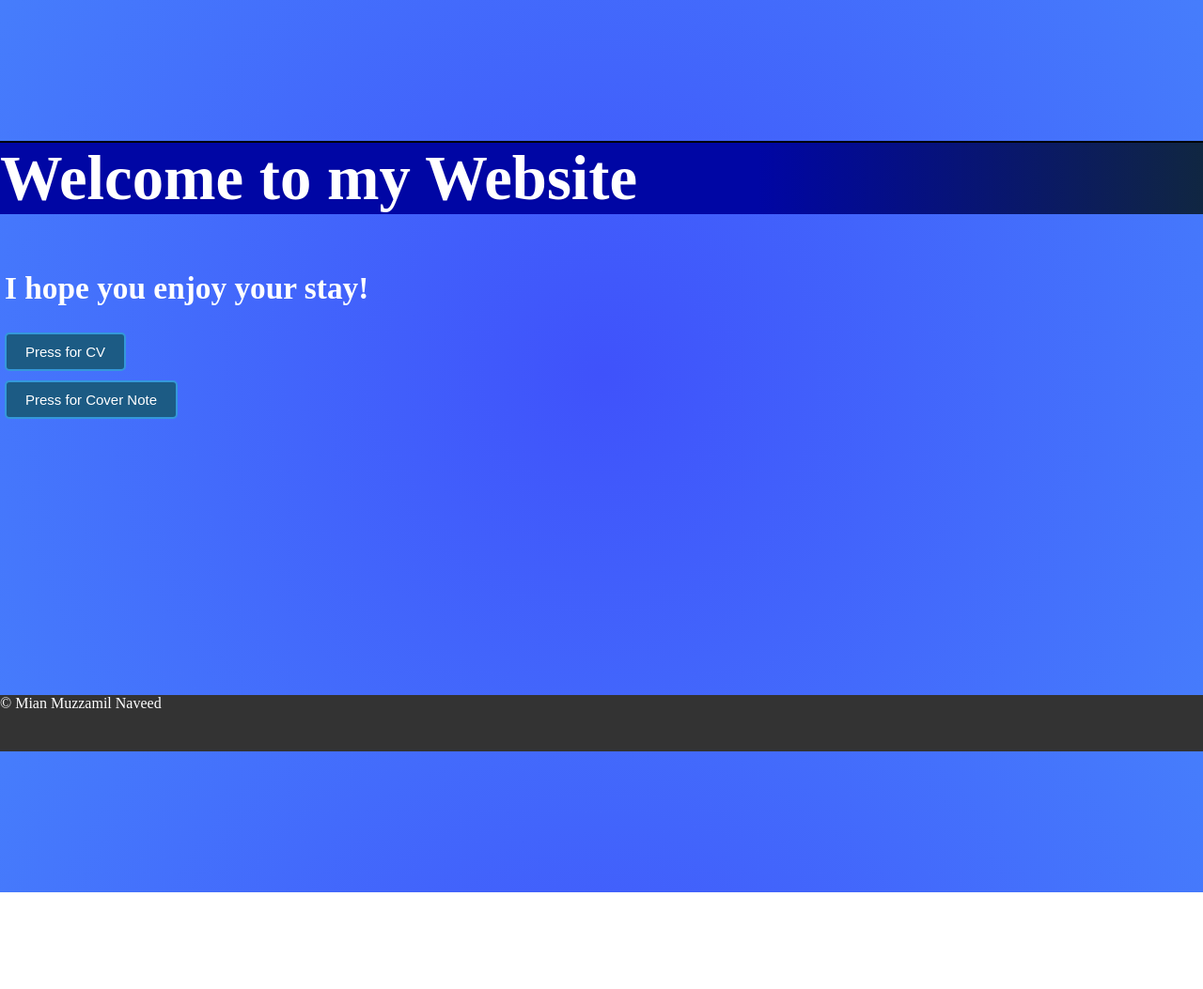
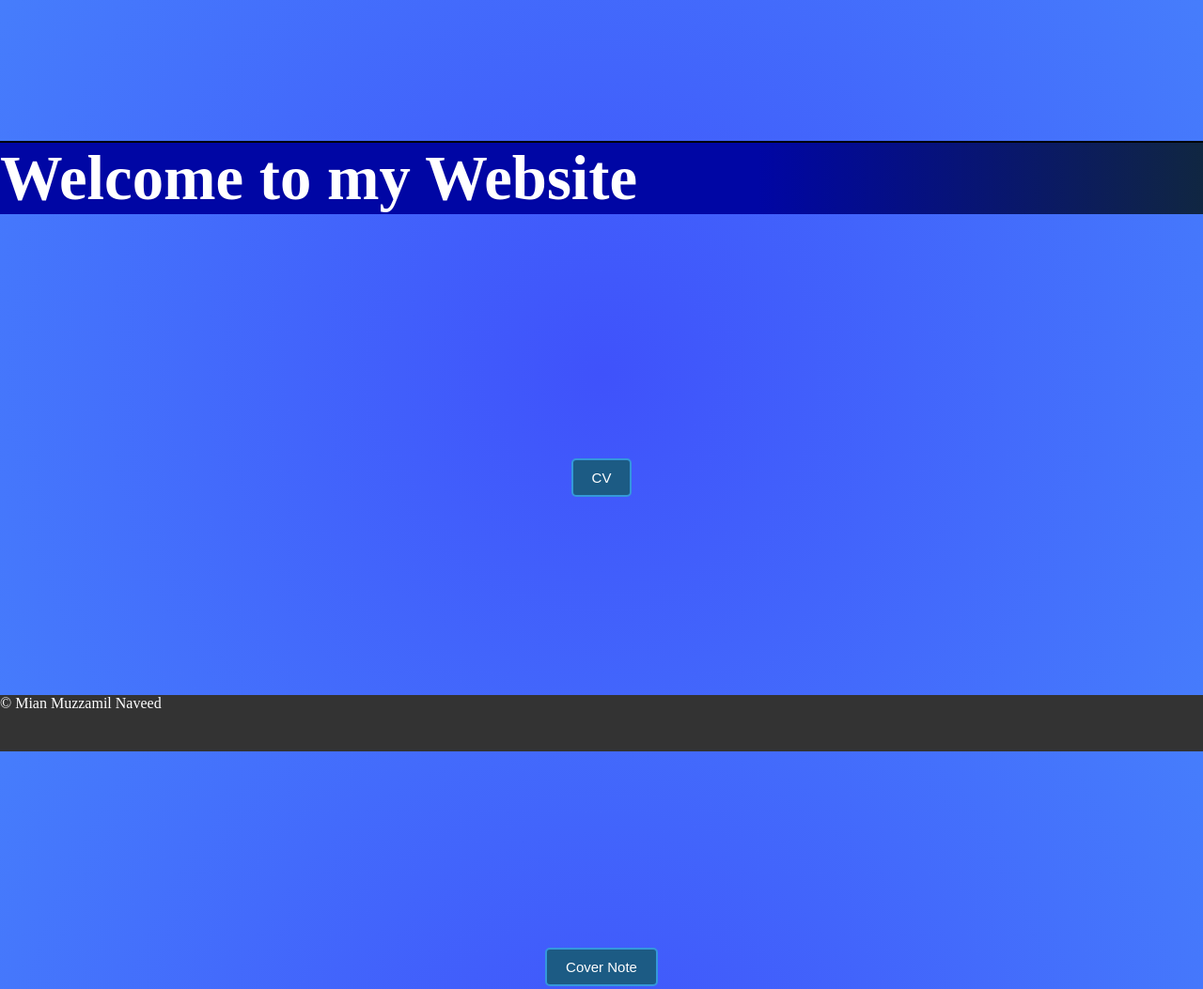
Before and after one commit to Decoder9104/Resume, a plain HTML site: page index.html in a window 1280 px wide. Shown: the top 1053 px of the page at 94% size. Before the commit the page ends 950 px from the top, so only its background shows below. Drawn offline with nearby package versions, Linux system fonts and the light colour scheme.

Commit message:
Second commit

```diff
--- a/This.css
+++ b/This.css
@@ -13,62 +13,45 @@ html{
     background: radial-gradient(circle, rgba(63,82,251,1) 0%, rgba(70,125,252,1) 100%);
 }
 
+.Welcome{
+    display: grid;
+    gap: 5rem;
 
-.Welcome h2{
-    font-size: 25pt;
-    color: white;
 }
 
-.Welcome a{
+
+.this{
+    display: flex;
+    justify-content: center;
+    align-items: center;
+    padding: 200px;
+}
+.this button{
     display: inline-block;
     padding: 10px 20px;
-    text-decoration: none;
-    color: white;
     background-color: #1c5b84;
     border-radius: 5px;
     font-family: Arial, sans-serif;
     font-size: 15px;
     border: 2px solid #3498db;
-    transition: background-color 0.3s, color 0.3s, border-color 0.3s; display: inline-block;
 }
 
-.Welcome a:hover{
-  background-color: #2980b9;
-  border-color: #2980b9;
-  color: white;
+.this a{
+    text-decoration: none;
+    color: white;
 
 }
-.Welcome{
-    margin-left: 5px;
-}
 
-.Cover-Note h2{
-    font-size: 25pt;
-    color: white;
-}
-
-.Cover-Note a{
-    display: inline-block;
+.this a:hover{
     padding: 10px 20px;
     text-decoration: none;
-    color: white;
-    background-color: #1c5b84;
+    color: black;
+    background-color: white;
     border-radius: 5px;
     font-family: Arial, sans-serif;
     font-size: 15px;
     border: 2px solid #3498db;
     transition: background-color 0.3s, color 0.3s, border-color 0.3s; display: inline-block;
-}
-
-.Cover-Note a:hover{
-    background-color: #2980b9;
-    border-color: #2980b9;
-    color: white;
-}
-
-.Cover-Note{
-    margin-top: 10px;
-    margin-left: 5px;
 }
 
 
--- a/This.js
+++ b/This.js
@@ -1,29 +1,11 @@
 $(function () {
-
-    This(".Welcome");
-    That(".Cover-Note")
-
-   function This(type){
-        var $The = $(type)
-        $($The).on("click","a", function(e) {
-            e.preventDefault();
-            window.location.href = 'cv.html';
-
-
-        });
-   }
-
-   function That(type){
-    var $The = $(type)
-    $($The).on("click","a", function(e) {
-        e.preventDefault();
-        window.location.href = 'CN.html';
-
-
-    });
+    function directtopage(page){
+         return function (e){
+             e.preventDefault();
+             window.location.href = page;
+         }
     }
 
-
-
-
-});
+     $(".CV").click(directtopage('cv.html'));
+     $(".CN").click(directtopage('CN.html'));
+ });
--- a/index.html
+++ b/index.html
@@ -13,12 +13,14 @@
         </header>
 
         <div class="Welcome">
-            <h2>I hope you enjoy your stay!</h2>
-            <a href="#">Press for CV</a>
+            <div class="CV this">
+                <button><a href="#">CV</a></button>
+            </div>
+            <div class="CN this">
+                <button><a href="#">Cover Note</a></button>
+            </div>
         </div>
-        <div class="Cover-Note">
-            <a href="#">Press for Cover Note</a>
-        </div>
+
 
         <script src="jquery-3.7.1.js"></script>
         <script src="jquery-ui-1.13.2.custom/jquery-ui.js"></script>
```
Also changed, not shown: Screenshot 2024-02-06 025446.png (added).
